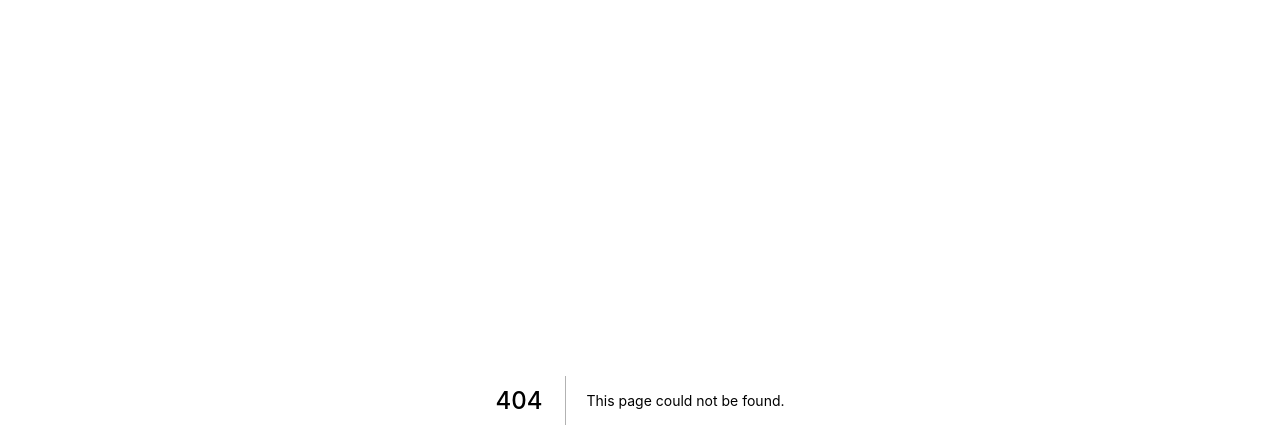
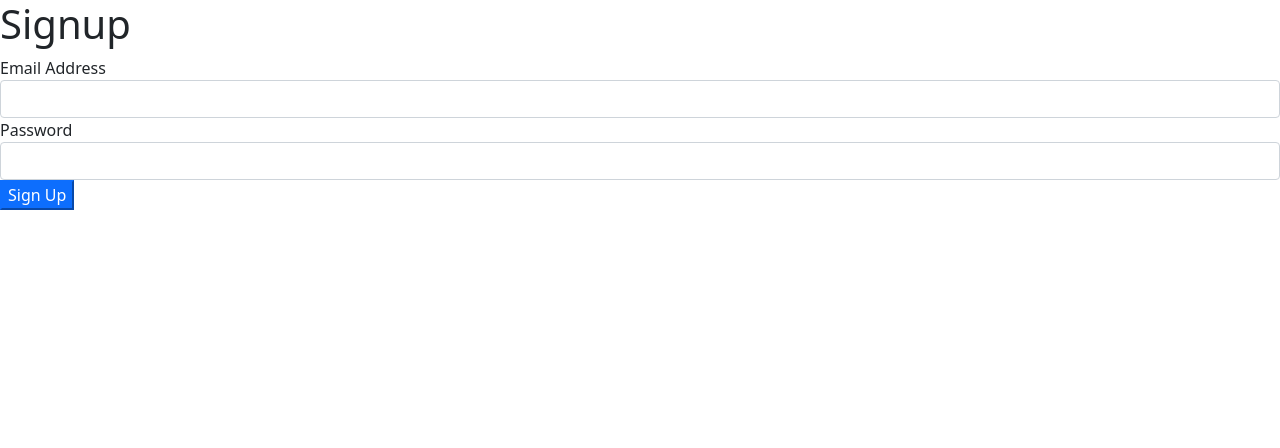
Before and after one commit to rupeshpanwar/ticketing-microsvc.md, a Next.js app in the folder client/: page /auth/signup in a window 1280 px wide. Before the commit this address had no page. Shown: the top 448 px of the page. Built offline with nearby package versions, Linux system fonts and the light colour scheme.

Commit message:
SignUp page - basic

```diff
--- /dev/null
+++ b/client/next.config.js
@@ -0,0 +1,6 @@
+module.exports = {
+    webpackDevMiddleware: config => {
+        config.watchOptions.poll = 300
+        return config
+    }
+}
--- a/client/package.json
+++ b/client/package.json
@@ -10,6 +10,7 @@
   "author": "",
   "license": "ISC",
   "dependencies": {
+    "bootstrap": "^5.0.2",
     "next": "^10.2.3",
     "react": "^17.0.2",
     "react-dom": "^17.0.2"
--- /dev/null
+++ b/client/pages/_app.js
@@ -0,0 +1,5 @@
+import 'bootstrap/dist/css/bootstrap.css'
+
+export default ({Component,pageProps}) => {
+    return <Component {...pageProps}/>
+}
--- /dev/null
+++ b/client/pages/auth/signup.js
@@ -0,0 +1,20 @@
+import React from 'react'
+
+const signup = () => {
+    return (
+        <form>
+            <h1>Signup</h1>
+            <div className="form-group">
+                <label>Email Address</label>
+                <input className="form-control" />
+            </div>
+            <div className="form-group">
+                <label>Password</label>
+                <input type='password' className="form-control" />
+            </div>
+            <button className="btn-primary">Sign Up</button>
+        </form>
+    )
+}
+
+export default signup
--- a/client/pages/index.js
+++ b/client/pages/index.js
@@ -1,3 +1,5 @@
-export default () => {
+const Landing = () => {
   return <h1>Landing Page</h1>;
 };
+
+export default Landing;
```
Also changed, not shown: 2 other files (tests, documents, lock files or other folders).
